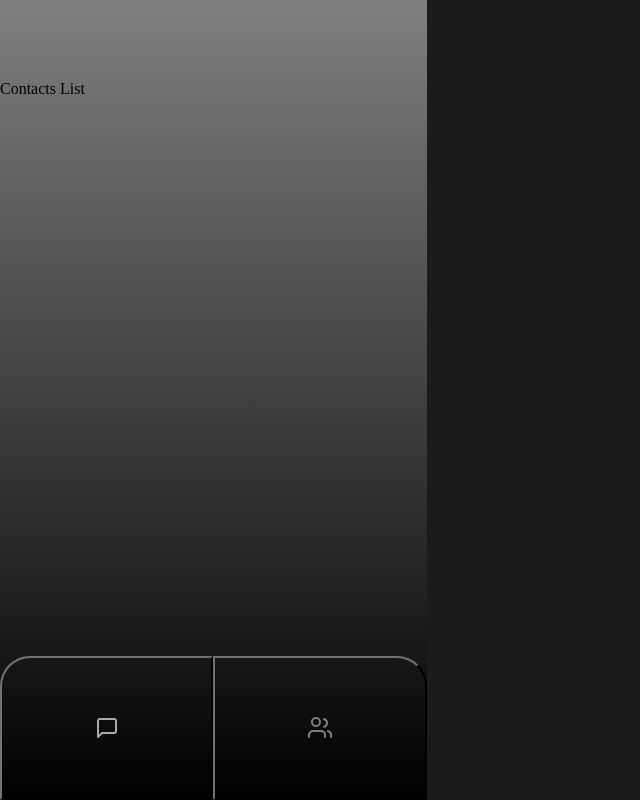
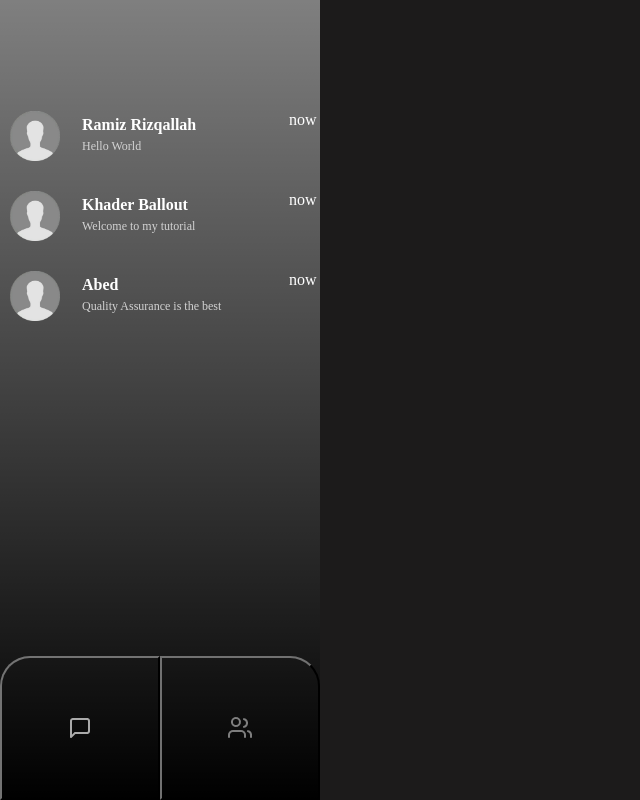
Before and after one commit to ramizrizqallah/ChatApp, a React app: page / in a window 1280 px wide. Shown: the whole page, without its empty margins (0-640 px from the left). Built offline with nearby package versions, Linux system fonts and the light colour scheme.

Commit message:
Added Chat Cards using functional components

```diff
--- /dev/null
+++ b/src/Components/ChatCard.js
@@ -0,0 +1,53 @@
+import React from 'react'
+
+export default function ChatCard(props) {
+    return (
+        <div className="chat-card"
+        style={{height:'80px',
+        padding:'15px 0px',
+        }}>
+            <li  style={cardStyle}>
+                {/* use avatar,name,message,bio passed in the function to render below */}
+
+
+                {/* Below is for the user's avatar image to be displayed in chats or people's tab */}
+                <div>
+                    <img style={avatarStyle} src={props.avatar} alt="Avatar" />
+                </div>
+
+                {/* Below is for the user's Name whether in Chats tab or people */}
+                <div>
+                    <h4 style={nameStyle}>{props.name}</h4>
+                    {/* Below is for the text in Chats or peoples' Tab */}
+                    <p style={textStyle}>{props.text}</p>
+                </div>
+
+                <div style={{color:'white'}}>
+                    now
+
+                </div>
+            </li>
+        </div>
+    )
+}
+
+const cardStyle = {
+    marginLeft:'10px',
+    display: 'grid',
+    gridTemplateColumns: '20% 70% 10%',
+
+}
+
+
+const avatarStyle = {
+    width: '50px'
+}
+const nameStyle = {
+    margin: '5px 10px',
+    color: 'white'
+}
+const textStyle = {
+    fontSize:'12px',
+    margin: '5px 10px',
+    color: 'lightgrey'
+}
--- a/src/Components/ContactsPanel.js
+++ b/src/Components/ContactsPanel.js
@@ -1,5 +1,7 @@
 import React, { Component } from 'react'
 import '../style/contactsPanel.css'
+import ChatCard from './ChatCard'
+
 export class ContactsPanel extends Component {
     constructor(props) {
         super(props)
@@ -14,7 +16,13 @@ export class ContactsPanel extends Component {
         return (
             <div className="contacts-main">
 
-                <div className="list">Contacts List</div>
+                <ul className="list">
+                    {/* Add Each Contact As Items here as List Item using Iteration*/}
+                    <ChatCard avatar={require('../assets/avatar.png')} name={"Ramiz Rizqallah"} text={"Hello World"}  />
+                    <ChatCard avatar={require('../assets/avatar.png')} name={"Khader Ballout"} text={"Welcome to my tutorial"}  />
+                    <ChatCard avatar={require('../assets/avatar.png')} name={"Abed"} text={"Quality Assurance is the best"}  />
+                </ul>
+
 
                 <div className="buttons">
                     <button id="chats" />
--- a/src/style/contactsPanel.css
+++ b/src/style/contactsPanel.css
@@ -5,7 +5,10 @@
 }
 
 .list{
+
+    padding-left: 0px;
     grid-area: 1;
+    text-decoration: none;
 }
 
 
@@ -46,3 +49,8 @@
     display: grid;
     grid-template-columns: 50% 50%;
 }
+
+.chat-card:hover{
+opacity: 0.70;
+background-color: grey;
+}
--- a/src/style/mainPage.css
+++ b/src/style/mainPage.css
@@ -1,6 +1,6 @@
 .container{
     display: grid;
-    grid-template-columns: 33.3333% auto;
+    grid-template-columns: 25% auto;
     height: fit-content;
 }
 
@@ -30,6 +30,7 @@ background-image: linear-gradient(rgb(0,0,0,0.5), rgb(0,0,0,1));
 .contacts-main{
     grid-area: 2;
 }
+
 .navbar{
 grid-area: 1;
 }
```
Also changed, not shown: src/Components/MainPage.js (line endings or trailing spaces), src/assets/avatar.png (added).
